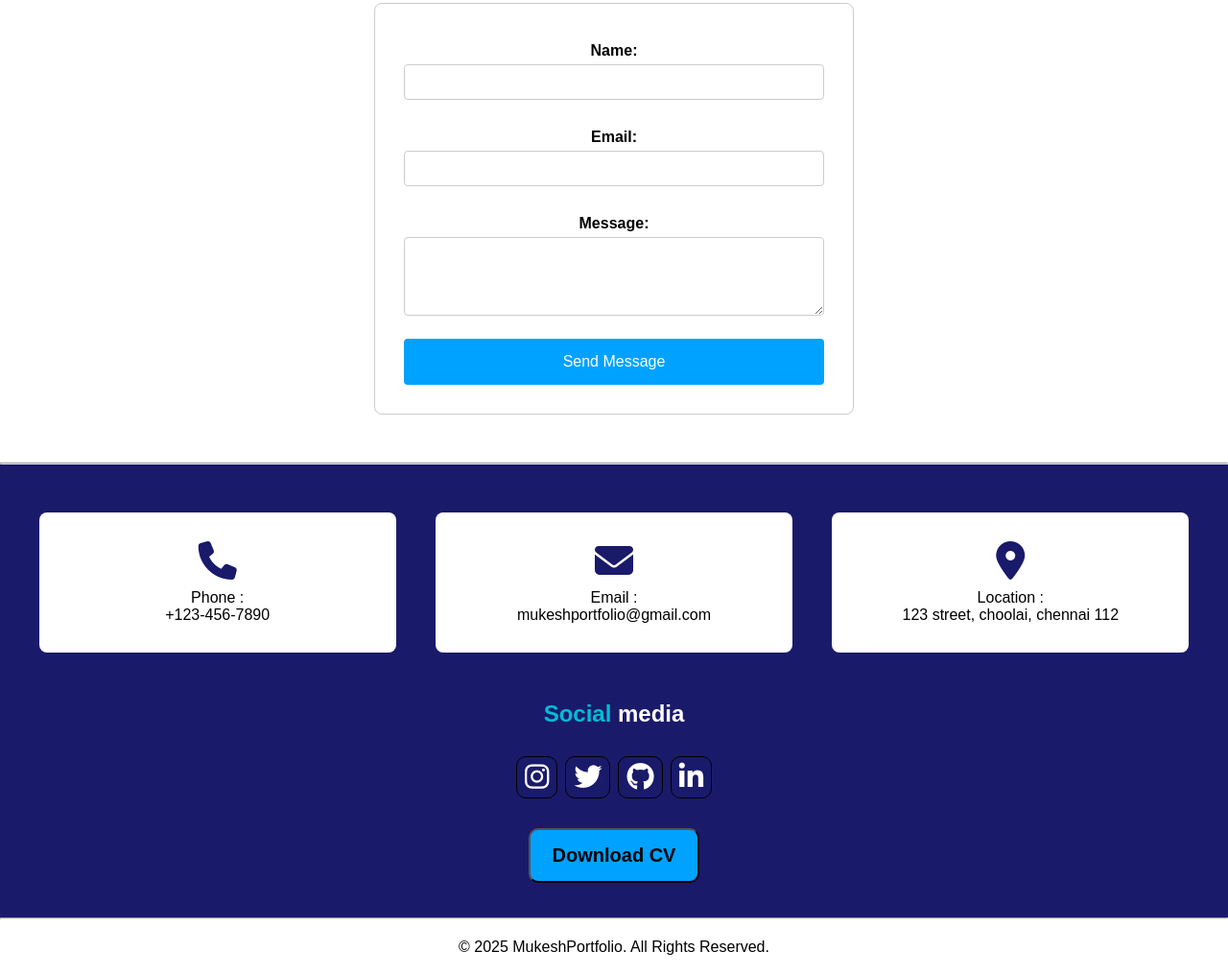
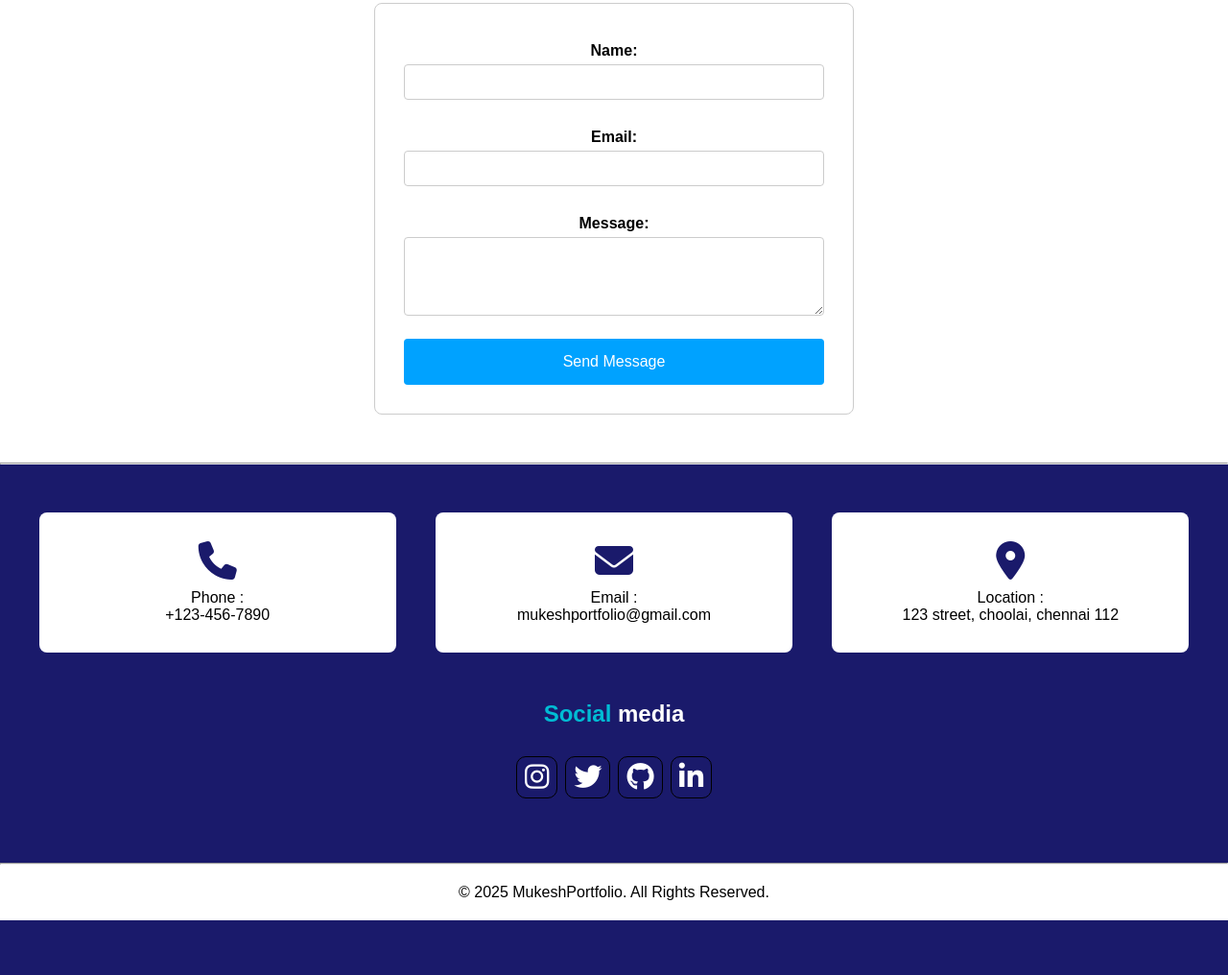
Before and after one commit to mukeshzzz/PORTFOLIO, a plain HTML site: page index.html in a window 1280 px wide. Shown: the part 1570-2586 px from the top of the page at 96% size. After the commit the page ends 2529 px from the top, so only its background shows below. Drawn offline with Linux system fonts and the light colour scheme.

Commit message:
Update index.html

```diff
--- a/index.html
+++ b/index.html
@@ -167,11 +167,11 @@
   <br>
   </div>
 
-  <div class="download">
+<!--   <div class="download">
     <button>
       <a href="resume.jpeg">Download CV</a>
     </button>
-  </div>
+  </div> -->
 
   <br>
   <br>
```
